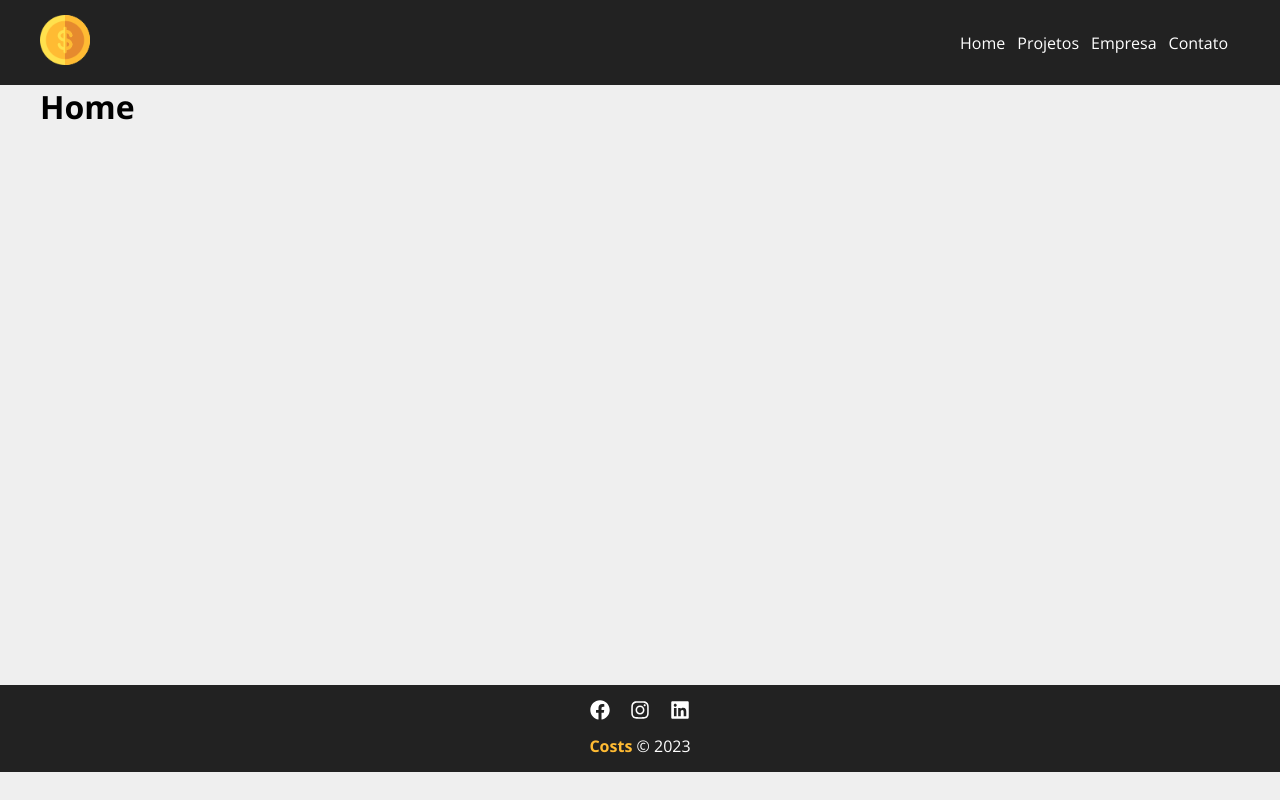
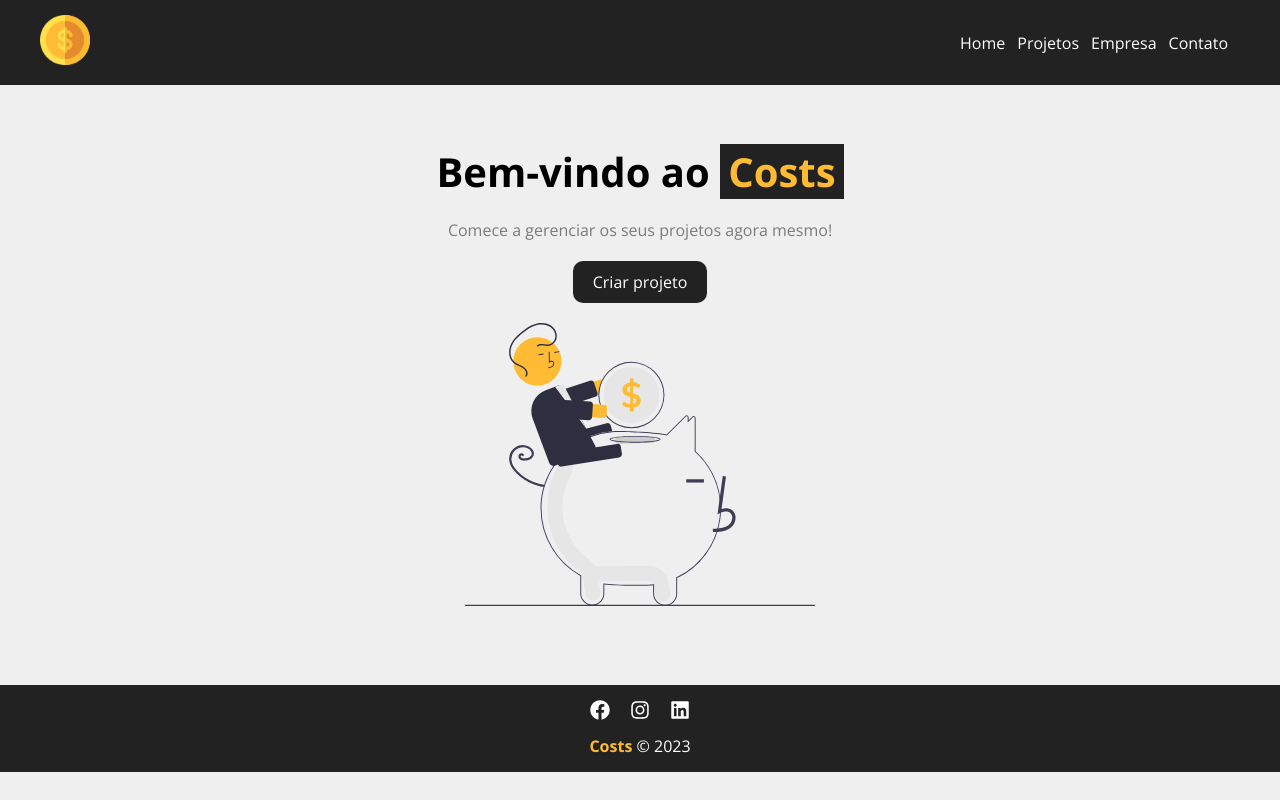
Before and after one commit to GabrielHCustodio/Empresa-gerenciadora-projetos, a React (Create React App) app: page / in a window 1280 px wide. Built offline with nearby package versions, Linux system fonts and the light colour scheme.

Commit message:
Creation of the elements of the Home page and stylization of them as the project asks.

```diff
--- /dev/null
+++ b/src/layout/LinkButton.jsx
@@ -0,0 +1,12 @@
+import { Link } from "react-router-dom";
+import styles from "./LinkButton.module.css";
+
+const LinkButton = ({ to, text }) => {
+  return (
+    <Link className={styles.btn} to={to}>
+      {text}
+    </Link>
+  );
+};
+
+export default LinkButton;
--- /dev/null
+++ b/src/layout/LinkButton.module.css
@@ -0,0 +1,12 @@
+.btn {
+    background-color: #222;
+    color: #fff;
+    padding: 10px 20px;
+    text-decoration: none;
+    transition: .5s;
+    border-radius: 10px;
+}
+
+.btn:hover {
+    color: #ffbb33;
+}
--- a/src/pages/Home.jsx
+++ b/src/pages/Home.jsx
@@ -1,5 +1,18 @@
+import styles from "./Home.module.css"
+import savings from "../img/savings.svg"
+import LinkButton from "../layout/LinkButton";
+
 const Home = () => {
-    return ( <h1>Home</h1> );
-}
+  return (
+    <section className={styles.homeContainer}>
+      <h1>
+        Bem-vindo ao <span>Costs</span>
+      </h1>
+      <p>Comece a gerenciar os seus projetos agora mesmo!</p>
+      <LinkButton to="/newproject" text="Criar projeto"/>
+      <img src={savings} alt="savings" />
+    </section>
+  );
+};
 
 export default Home;
--- /dev/null
+++ b/src/pages/Home.module.css
@@ -0,0 +1,29 @@
+.homeContainer {
+    width: 100%;
+    display: flex;
+    flex-direction: column;
+    align-items: center;
+    justify-content: center;
+    padding: 40px;
+}
+
+.homeContainer h1 {
+    font-size: 40px;
+    margin-bottom: 20px;
+}
+
+.homeContainer h1 span {
+    color: #ffbb33;
+    background-color: #222;
+    padding: 0 8px;
+}
+
+.homeContainer p {
+    color: #7b7b7b;
+    margin-bottom: 20px;
+}
+
+.homeContainer img {
+    max-width: 350px;
+    margin: 20px 0;
+}
```
